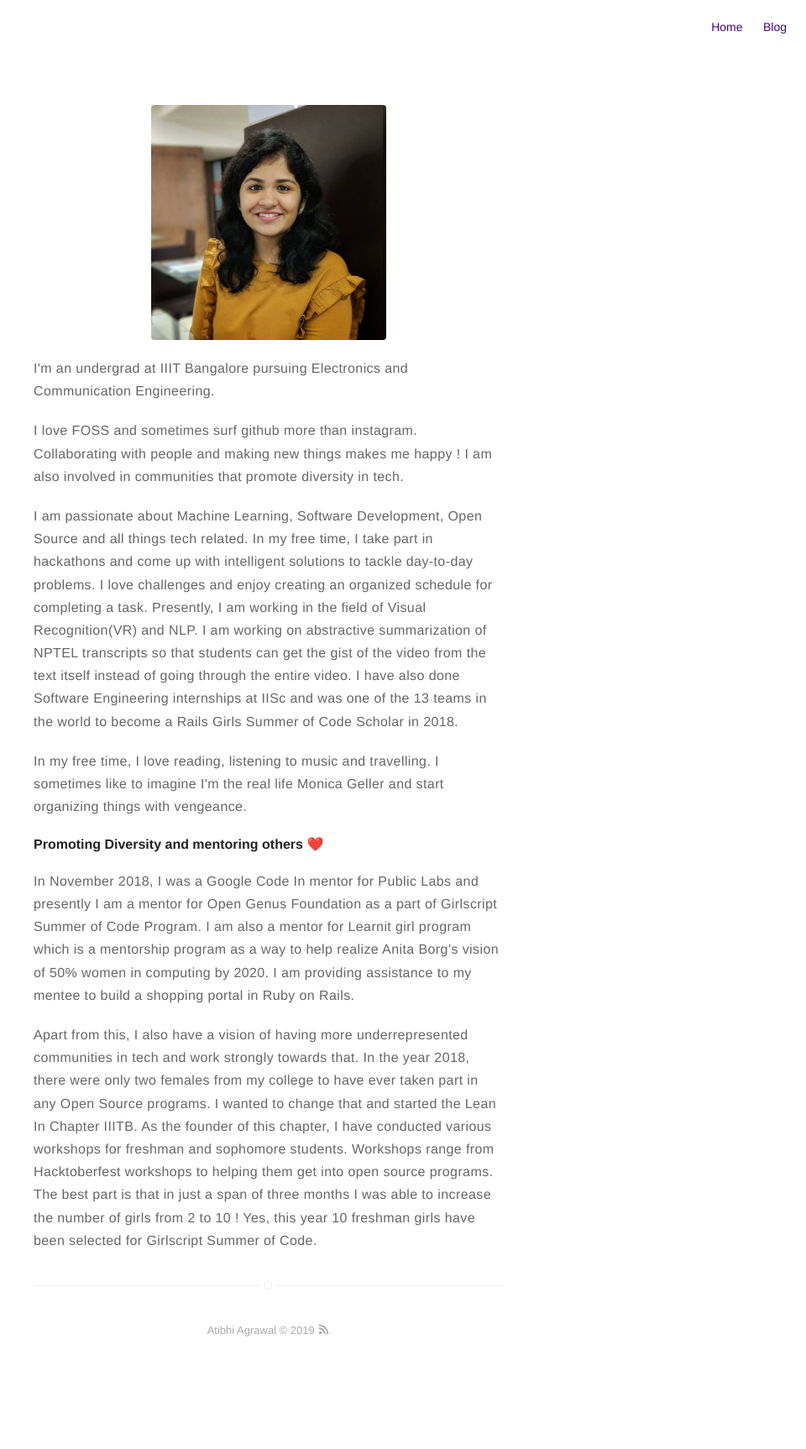
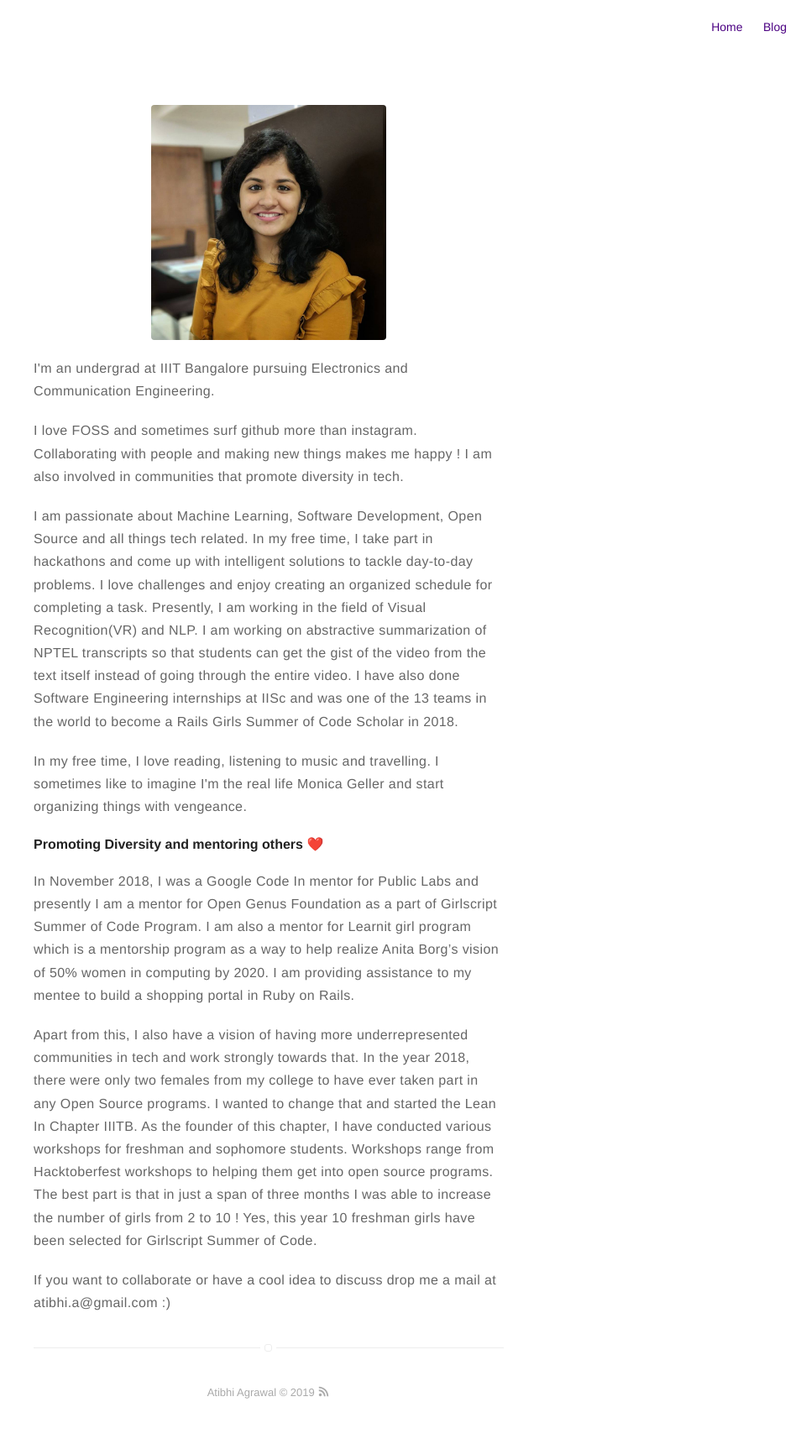
Before and after one commit to asquare14/aSquare14.github.io, a Jekyll site: the page built from about.md, in a window 1280 px wide. Shown: the whole page at 84% size, without its empty margins (320-1280 px from the left). Built offline with Jekyll 4.4.1, drawn with Linux system fonts in a browser that asks for light colours; emoji names are drawn with the system emoji font; before the commit the page ends 1652 px from its top, so only the background shows below that.

Commit message:
Update about.md

```diff
--- a/about.md
+++ b/about.md
@@ -16,3 +16,5 @@ I have also done Software Engineering internships at IISc and was one of the 13
 In November 2018, I was a Google Code In mentor for Public Labs and presently I am a mentor for Open Genus Foundation as a part of Girlscript Summer of Code Program.  I am also a mentor for Learnit girl program which is a mentorship program as a way to help realize Anita Borg's vision of 50% women in computing by 2020. I am providing assistance to my mentee to build a shopping portal in Ruby on Rails.
 
 Apart from this, I also have a vision of having more underrepresented communities in tech and work strongly towards that. In the year 2018, there were only two females from my college to have ever taken part in any Open Source programs. I wanted to change that and started the Lean In Chapter IIITB. As the founder of this chapter, I have conducted various workshops for freshman and sophomore students. Workshops range from Hacktoberfest workshops to helping them get into open source programs. The best part is that in just a span of three months I was able to increase the number of girls from 2 to 10 ! Yes, this year 10 freshman girls have been selected for Girlscript Summer of Code.
+
+If you want to collaborate or have a cool idea to discuss drop me a mail at atibhi.a@gmail.com :)
```
